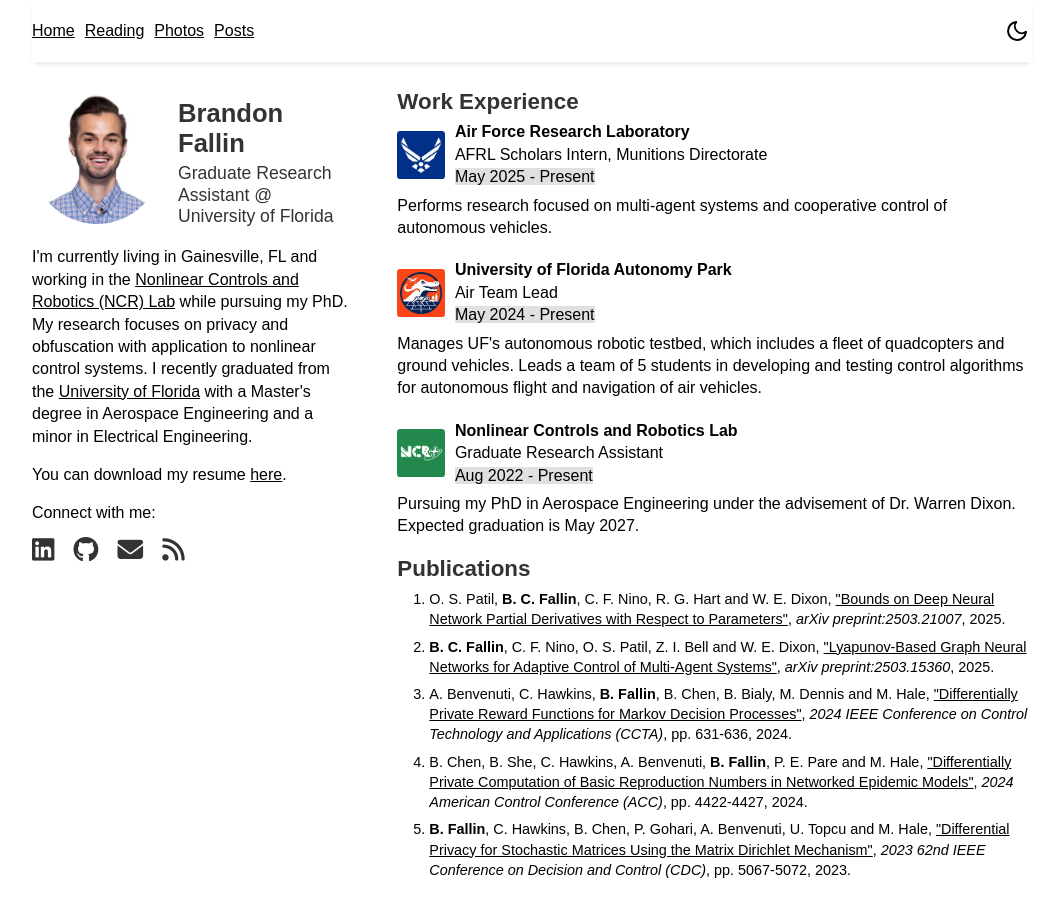
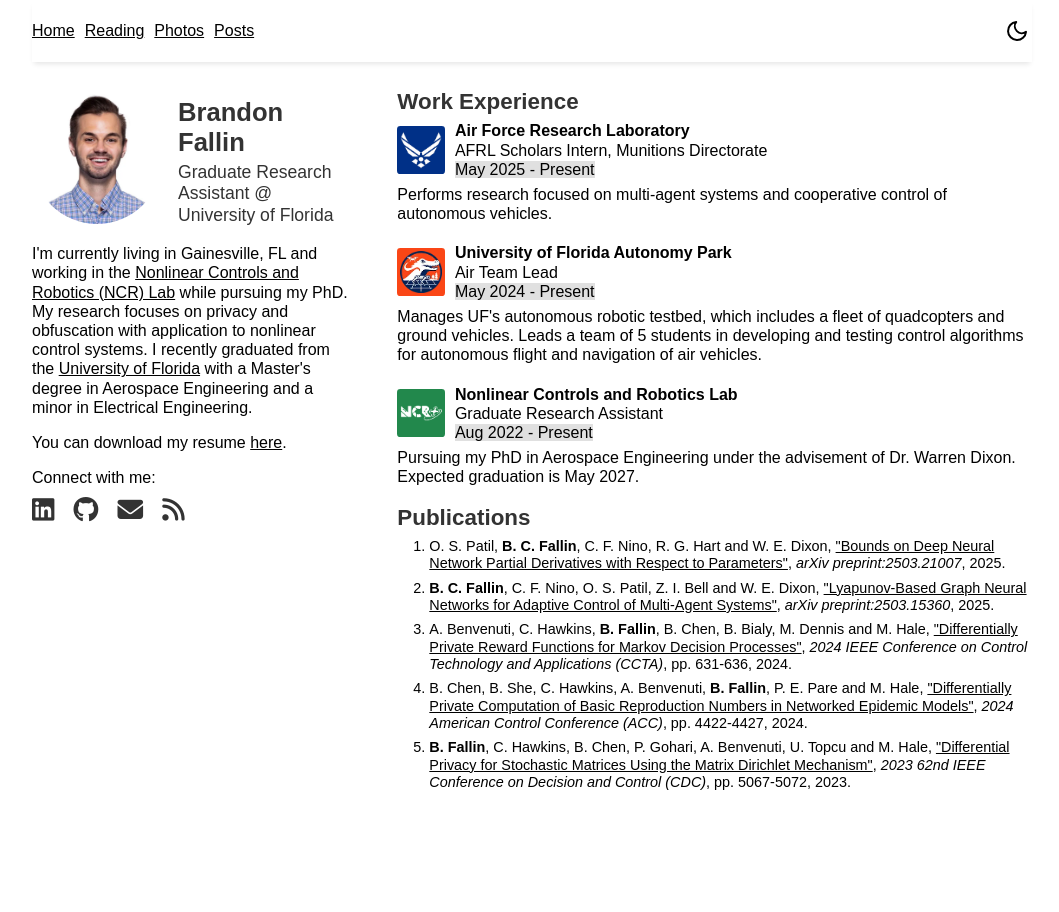
Before and after one commit to brandoncfallin/fallin-website, a Jekyll site: the page built from index.md, in a window 1280 px wide. Shown: the whole page, without its empty margins (108-1167 px from the left). Built offline with Jekyll 4.4.1, drawn with Linux system fonts in a browser that asks for light colours.

Commit message:
I will fix webkit on god

```diff
--- a/_sass/_global.scss
+++ b/_sass/_global.scss
@@ -75,7 +75,7 @@
 	padding:1em;
 	max-width: 650px;
 	text-align: left;
-	line-height: 1.4;
+	line-height: 1.2;
 }
 
 /* FOOTER */
@@ -227,7 +227,9 @@
 /* MOBILE LANDSCAPE */
 @media screen and (max-device-width: 480px) and (orientation: landscape) {
   p {
-    outline: 2px solid red; // debug
-    font-size: 0.8rem; // reinforce consistency
+    font-size: 1.1rem; // match h4
+    line-height: 1.2;
+    -webkit-text-size-adjust: 100%;
+    text-size-adjust: 100%;
   }
 }
```
